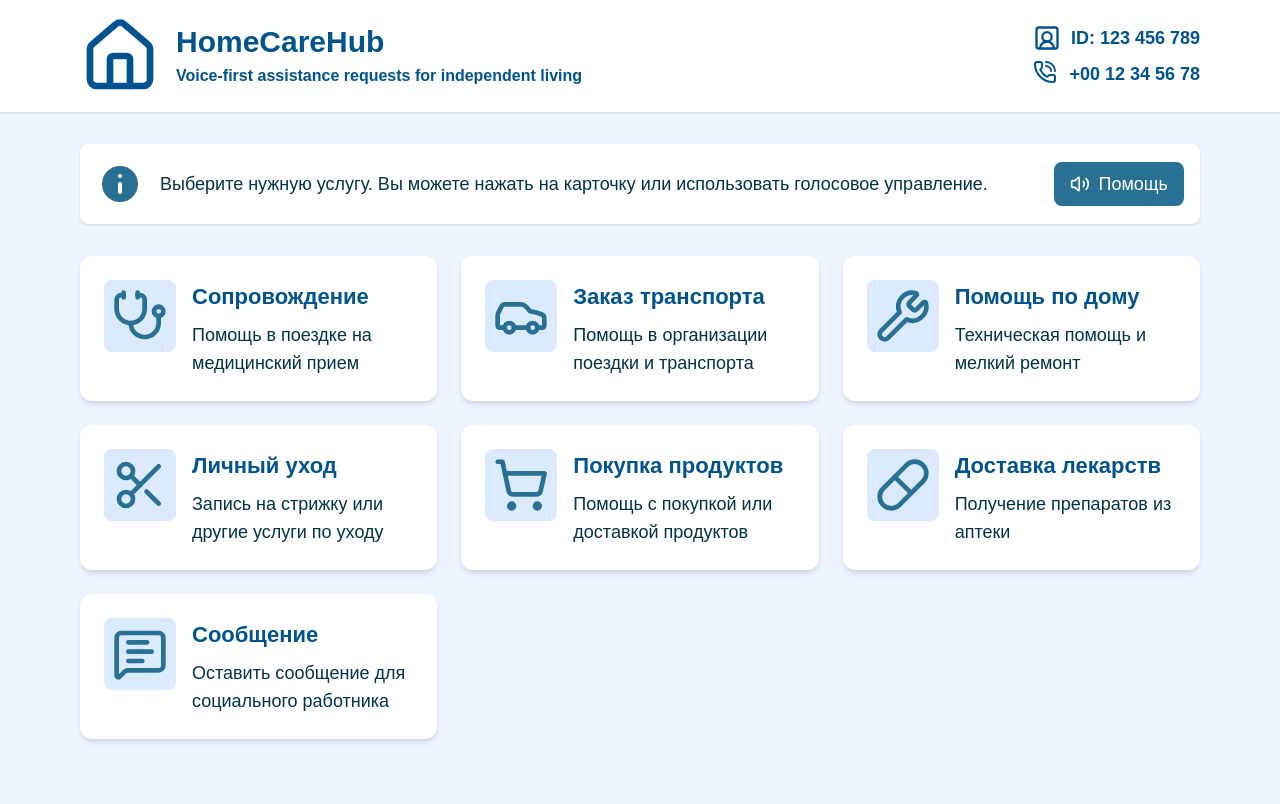
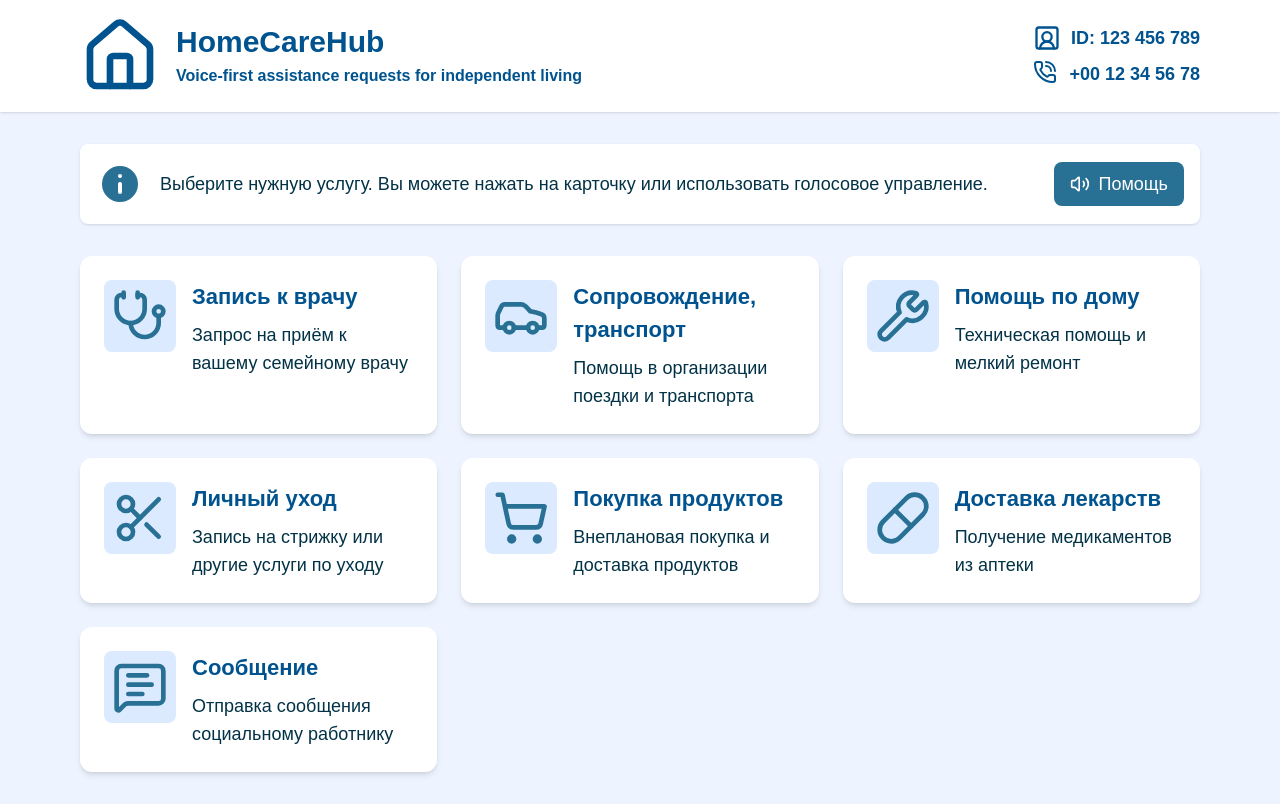
Before and after one commit to Inna-B10/HomeCareHub, a Next.js app: page / in a window 1280 px wide. Built offline with nearby package versions, Linux system fonts and the light colour scheme.

Commit message:
Refactor service data structure and add form interfaces for improved service request handling

```diff
--- a/src/data/services.ts
+++ b/src/data/services.ts
@@ -3,53 +3,177 @@ import { Car, MessageSquareText, Pill, Scissors, ShoppingCart, Stethoscope, Wren
 
 export const services: Service[] = [
   {
-    id: 'accompany',
+    id: 'appointment',
     icon: Stethoscope,
-    title: 'Сопровождение',
-    shortDesc: 'Помощь в поездке на медицинский прием',
-    slug: 'accompany-to-doctor',
+    title: 'Запись к врачу',
+    shortDesc: 'Запрос на приём к вашему семейному врачу',
+    // voiceKeywords: ['врач', 'приём', 'доктор', 'записаться'],
+    slug: 'medical-appointment',
 
+    guide: {
+      intro:
+        'Здесь Вы можете отправить запрос на запись к семейному врачу. Запрос будет передан в медицинское учреждение. Дата и время приёма назначаются медицинским учреждением.',
+        // Данные пациента и врача уже сохранены в системе и будут использованы автоматически.',
+
+      steps: [
+        'Проверьте данные врача, указанные в системе.',
+        'Выберите тип обращения.',
+        'При необходимости добавьте короткий комментарий.',
+        'Отправьте запрос.',
+      ],
+
+      notes: [
+        // 'Дата и время приёма назначаются медицинским учреждением.',
+        'Этот раздел предназначен только для плановых обращений.',
+        // 'Для срочных случаев используйте номер телефона медицинского учреждения, указанный на главной странице сайта или обращайтесь в экстренные службы.',
+        'Экстренные случаи оформляются по телефону',
+      ],
+    },
   },
   {
     id: 'transportation',
     icon: Car,
-    title: "Заказ транспорта",
+    title: "Сопровождение, транспорт",
     shortDesc: "Помощь в организации поездки и транспорта",
+    // voiceKeywords: ['врач', 'приём', 'доктор', 'записаться'],
     slug: 'transportation-assistance',
+
+    guide: {
+      intro:
+        'Здесь Вы можете оформить запрос если Вам необходимы сопровождение и/или транспорт',
+
+      steps: [
+        'Укажите цель поездки.',
+        'Проверьте адрес отправления.',
+        'Укажите дату и время.',
+        'Сообщите, требуется ли сопровождение.',
+        'Сообщите, требуется ли транспорт.',
+        'Сообщите, требуется ли спец.транспорт.',
+        'При необходимости добавьте комментарий.',
+        'Отправьте запрос.',
+      ],
+
+      notes: [
+        'Если приём срочный, обязательно укажите это.',
+        'Все данные используются только для организации визита.',
+      ],
+    },
   },
   {
     id: 'home-maintenance',
     icon: Wrench,
     title: 'Помощь по дому',
     shortDesc: 'Техническая помощь и мелкий ремонт',
+    // voiceKeywords: ['врач', 'приём', 'доктор', 'записаться'],
     slug: 'home-maintenance',
+
+    guide: {
+      intro:
+        'Здесь Вы можете сообщить о бытовых и технических задачах в доме.',
+
+      steps: [
+        'Выберите тип задачи.',
+        'Кратко опишите проблему.',
+        'При необходимости добавьте комментарий.',
+        'Отправьте запрос.',
+      ],
+
+      notes: [
+        'Сервис предназначен для небольших бытовых задач.',
+      ],
+    },
   },
   {
     id: 'personal-care',
     icon: Scissors,
     title: 'Личный уход',
     shortDesc: 'Запись на стрижку или другие услуги по уходу',
+    // voiceKeywords: ['врач', 'приём', 'доктор', 'записаться'],
     slug: 'personal-care',
+
+    guide: {
+      intro:
+        'Раздел для оформления запроса на услуги личного ухода.',
+
+      steps: [
+        'Выберите тип услуги.',
+        'Укажите предпочтительное время.',
+        'При необходимости добавьте комментарий.',
+        'Отправьте запрос.',
+      ],
+
+      notes: [
+        'Дата и время подтверждаются после обработки запроса.',
+      ],
+    },
   },
   {
     id: 'groceries',
     icon: ShoppingCart,
     title: 'Покупка продуктов',
-    shortDesc: 'Помощь с покупкой или доставкой продуктов',
+    shortDesc: 'Внеплановая покупка и доставка продуктов',
+    // voiceKeywords: ['врач', 'приём', 'доктор', 'записаться'],
     slug: 'grocery-shopping',
+
+    guide: {
+      intro:
+        'Этот раздел предназначен для оформления разового запроса на продукты, которых нет в обычной поставке, или для дополнительных покупок.',
+
+      steps: [
+        'Укажите тип покупки.',
+        'При необходимости добавьте список.',
+        'Отправьте запрос.',
+      ],
+
+      notes: [
+        'Покупка осуществляется по утверждённому списку.',
+      ],
+    },
   },
     {
     id: 'medicines',
     icon: Pill,
     title: "Доставка лекарств",
-    shortDesc: "Получение препаратов из аптеки",
-    slug:'medicines',
+    shortDesc: "Получение медикаментов из аптеки",
+    // voiceKeywords: ['врач', 'приём', 'доктор', 'записаться'],
+    slug:'medicine-delivery',
+
+    guide: {
+      intro:
+        'Раздел для оформления запроса на получение назначенных лекарств. Сервис используется только для препаратов, прописанных врачом.',
+
+      steps: [
+        'Проверьте данные рецепта.',
+        'При необходимости добавьте комментарий.',
+        'Отправьте запрос.',
+      ],
+
+      notes: [
+        'Только для уже назначенных препаратов.',
+      ],
+    },
   },
   {
     id: 'message',
     icon: MessageSquareText,
     title: 'Сообщение',
-    shortDesc: 'Оставить сообщение для социального работника',
-    slug: 'message',
+    shortDesc: 'Отправка сообщения социальному работнику',
+    // voiceKeywords: ['врач', 'приём', 'доктор', 'записаться'],
+    slug: 'contact-social-worker',
+
+    guide: {
+      intro:
+        'Здесь Вы можете оставить сообщение для Вашего социального работника.',
+
+      steps: [
+        'Проверьте данные соц.работника, указанные в системе.',
+        'Введите или продиктуйте сообщение',
+        'Отправьте сообщение.',
+      ],
+
+      notes: [
+        'Не используется для срочных ситуаций.',
+      ],
+    },
   },
 ]
--- a/src/types/service.ts
+++ b/src/types/service.ts
@@ -5,5 +5,12 @@ export type Service = {
   icon: LucideIcon
   title: string
   shortDesc: string
+  //voiceKeywords:
   slug: string
+
+  guide: {
+    intro: string
+    steps: string[]
+    notes?: string[]
+  }
 }
--- /dev/null
+++ b/src/types/serviceForms.ts
@@ -0,0 +1,83 @@
+// -----------------------------
+// Общий базовый интерфейс для всех форм
+// -----------------------------
+export interface BaseRequestForm {
+  serviceType: string              // slug сервиса
+  comment?: string                 // дополнительная информация
+  confirmation: boolean            // подтверждение отправки
+}
+
+// -----------------------------
+// Запись к врачу
+// -----------------------------
+export interface MedicalAppointmentForm extends BaseRequestForm {
+  serviceType: 'medical-appointment'
+  requestCategory: 'checkup' | 'analysis' | 'new-complaint' // основной выбор
+}
+
+// -----------------------------
+// Транспорт / Сопровождение
+// -----------------------------
+export interface TransportForm extends BaseRequestForm {
+  serviceType: 'transportation-assistance'
+  assistanceType: 'transport-only' | 'escort-only' | 'transport-and-escort'
+  destinationAddress: string       // конечный адрес
+  appointmentDateTime?: Date       // когда нужно быть на месте
+  specialTransportRequired?: boolean
+}
+
+// -----------------------------
+// Помощь по дому
+// -----------------------------
+export interface HomeMaintenanceForm extends BaseRequestForm {
+  serviceType: 'home-maintenance'
+  homeTaskType: 'minor-repair' | 'technical-setup' | 'household-help' | 'safety-check' | 'other'
+  preferredVisitTime?: 'morning' | 'afternoon' | 'no-preference'
+}
+
+// -----------------------------
+// Личный уход
+// -----------------------------
+export interface PersonalCareForm extends BaseRequestForm {
+  serviceType: 'personal-care'
+  personalCareType: 'haircut' | 'nails' | 'shave' | 'other'
+  preferredVisitTime?: 'morning' | 'afternoon' | 'no-preference'
+}
+
+// -----------------------------
+// Покупка продуктов (разовые / экстра)
+// -----------------------------
+export interface GroceryForm extends BaseRequestForm {
+  serviceType: 'grocery-shopping'
+  groceryRequestType: 'missing-items' | 'extra-purchase'
+  preferredDeliveryTime?: 'morning' | 'afternoon' | 'no-preference'
+}
+
+// -----------------------------
+// Доставка лекарств
+// -----------------------------
+export interface MedicineDeliveryForm extends BaseRequestForm {
+  serviceType: 'medicine-delivery'
+  prescriptionReference: string   // фиксированный или из системы
+  preferredDeliveryTime?: 'morning' | 'afternoon' | 'no-preference'
+}
+
+// -----------------------------
+// Сообщение социальному работнику
+// -----------------------------
+export interface MessageForm extends BaseRequestForm {
+  serviceType: 'contact-social-worker'
+  comment: string                 // основной текст сообщения
+}
+
+// -----------------------------
+// Универсальный тип для всех форм
+// -----------------------------
+export type ServiceRequestForm =
+  | MedicalAppointmentForm
+  | TransportForm
+  | HomeMaintenanceForm
+  | PersonalCareForm
+  | GroceryForm
+  | MedicineDeliveryForm
+  | MessageForm
```
